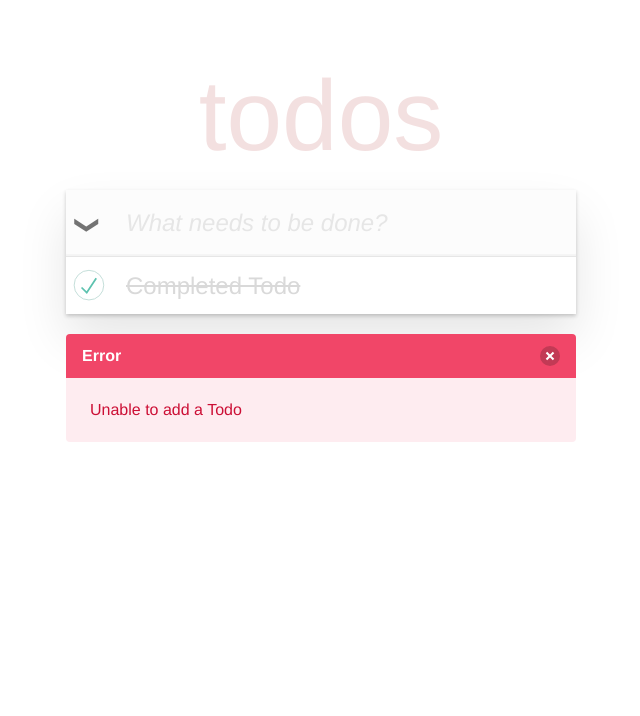
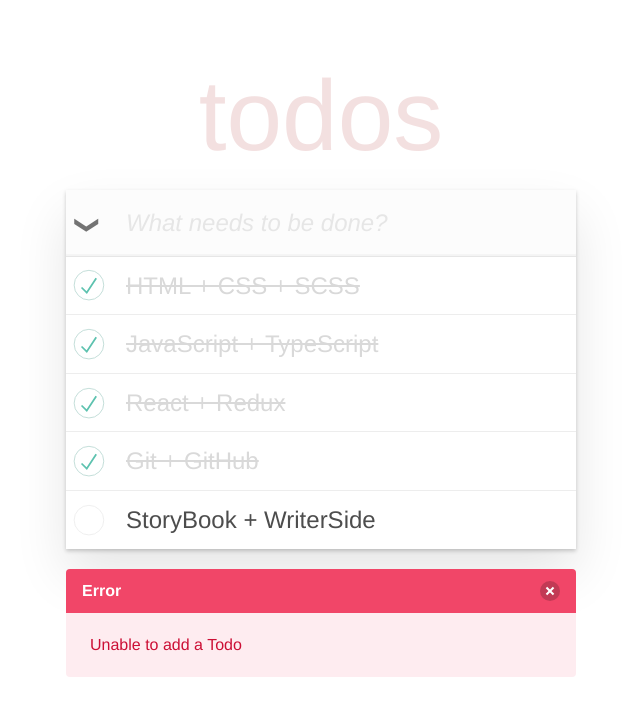
Before and after one commit to oleksandrshtonda/vue3_todo-app, a Vue app: page / in a window 1280 px wide. Shown: the top 716 px of the page, without its empty margins (319-959 px from the left). Built offline with nearby package versions, Linux system fonts and the light colour scheme.

Commit message:
add render for todos from data/todos.js

```diff
--- a/src/App.vue
+++ b/src/App.vue
@@ -1,4 +1,13 @@
-<script setup>
+<script>
+  import todos from "@/data/todos.js";
+
+  export default {
+    data() {
+      return {
+        todos,
+      }
+    }
+  }
 </script>
 
 <template>
@@ -19,20 +28,35 @@
       </header>
 
       <section class="todoapp__main">
-        <div class="todo completed">
+        <div
+          class="todo"
+          :class="{ completed: todo.completed }"
+          v-for="todo of todos"
+          v-bind:key="todo.id"
+        >
           <label class="todo__status-label">
             <input
               type="checkbox"
               class="todo__status"
-              checked
+              v-bind:checked="todo.completed"
             >
           </label>
 
-          <span class="todo__title">Completed Todo</span>
+          <form v-if="false">
+            <input
+              type="text"
+              class="todo__title-field"
+              placeholder="Empty todo will be deleted"
+              value="Todo is being edited now"
+            >
+          </form>
 
-          <button class="todo__remove">x</button>
+          <template v-else>
+            <span class="todo__title">{{ todo.title }}</span>
 
-          <div class="modal overlay">
+            <button class="todo__remove">x</button>
+          </template>
+          <div class="modal overlay" :class="{ 'is-active': false }">
             <div class="modal-background has-background-white-ter"></div>
             <div class="loader"></div>
           </div>
--- /dev/null
+++ b/src/data/todos.js
@@ -0,0 +1,7 @@
+export default [
+  { id: 1, title: 'HTML + CSS + SCSS', completed: true },
+  { id: 2, title: 'JavaScript + TypeScript', completed: true },
+  { id: 3, title: 'React + Redux', completed: true },
+  { id: 4, title: 'Git + GitHub', completed: true },
+  { id: 5, title: 'StoryBook + WriterSide', completed: false },
+];
```
